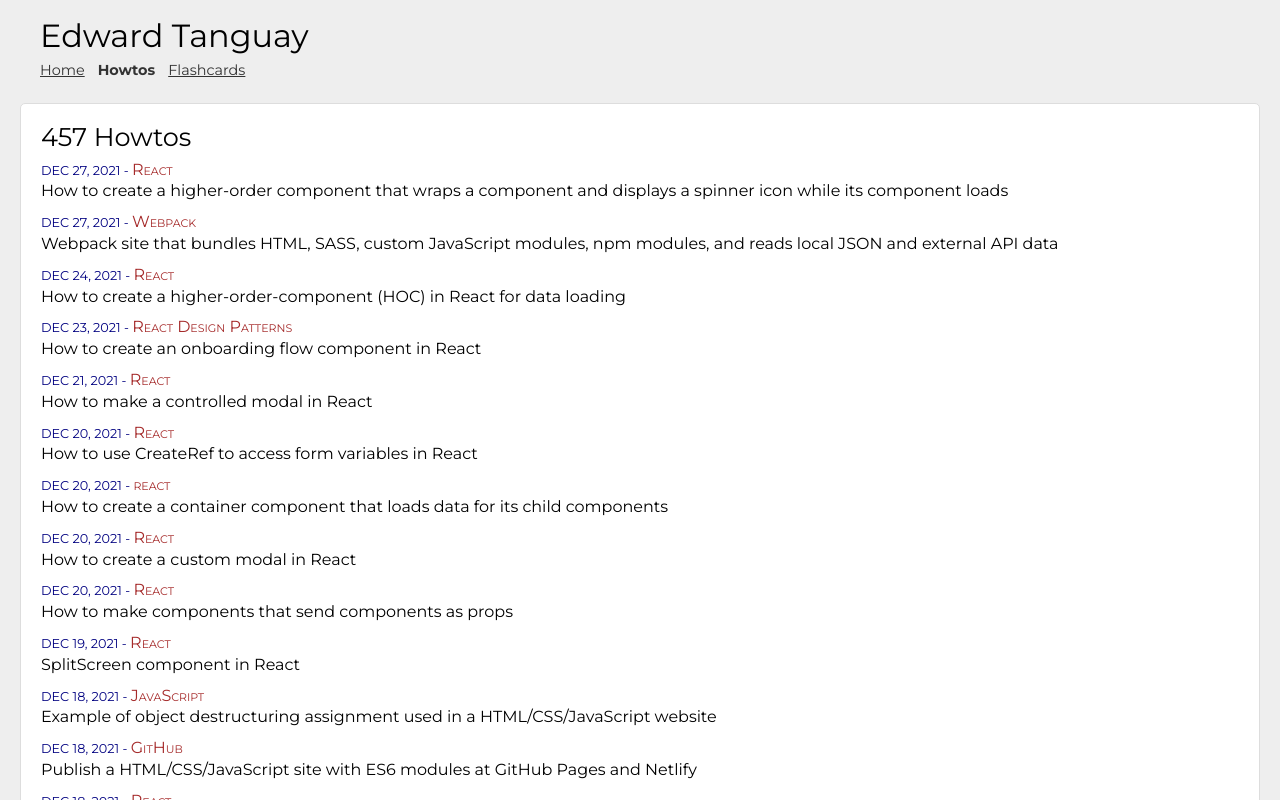
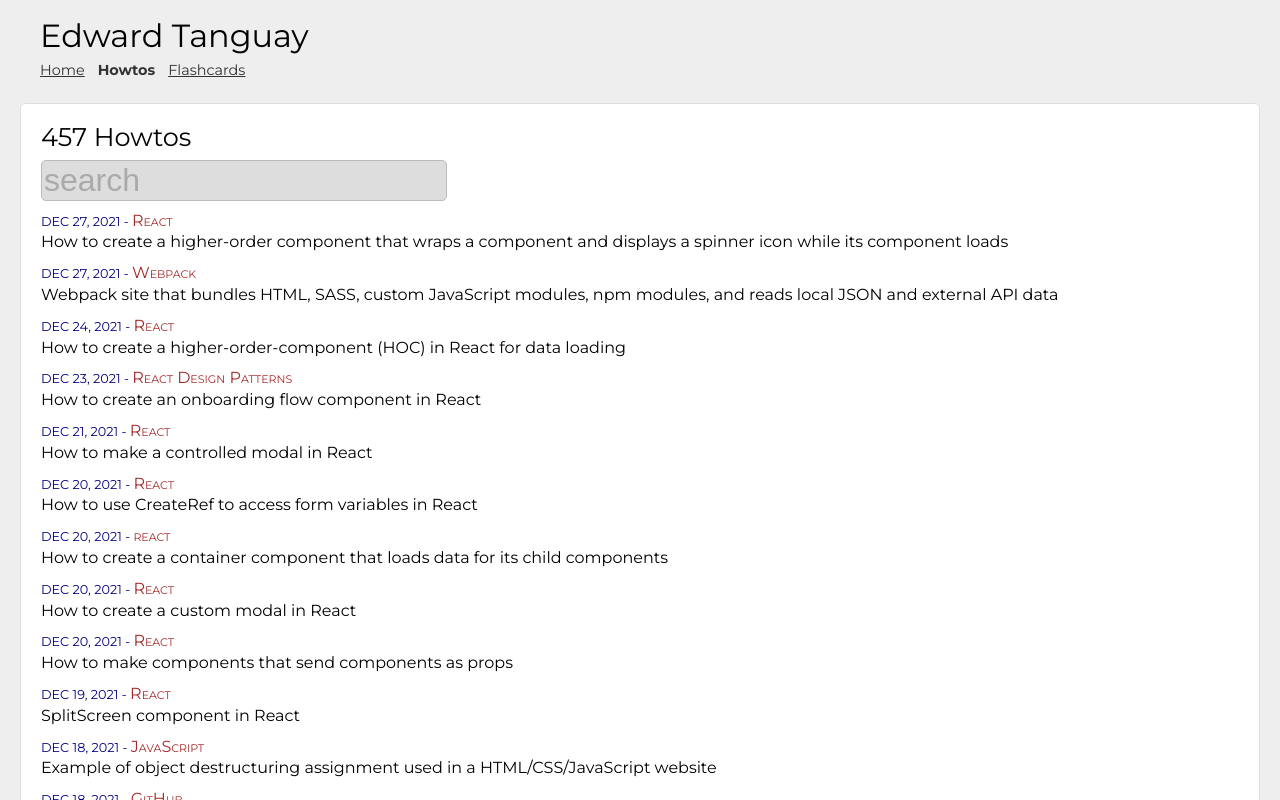
Before and after one commit to edwardtanguay/dpodreactcore, a React (Create React App) app: page /howtos in a window 1280 px wide. Shown: the top 800 px of the page. Built offline with nearby package versions, Linux system fonts and the light colour scheme.

Commit message:
search layout before functions

```diff
--- a/src/custom/pages/PageHowtos.tsx
+++ b/src/custom/pages/PageHowtos.tsx
@@ -64,7 +64,7 @@ const getItemsById = (id: number) => {
 
 function PageHowtos() {
 	const [howtos, setHowtos] = useState<IHowto[]>(getDefaultItems());
-	// const [searchText, setSearchText] = useState<string>("");
+	const [searchText, setSearchText] = useState<string>("");
 
 	const setItemsByIdCode = (idCode: string) => {
 		const items = getItems({ idCode, searchText: '', id: 0 });
@@ -88,6 +88,18 @@ function PageHowtos() {
 		document.documentElement.scrollTop = 0; // For Chrome, Firefox, IE and Opera
 	}
 
+	const displaySearchResults = (e: any) => {
+		const searchText: string = e.target.value;
+		setSearchText(searchText);
+		console.log(searchText);
+		// const theFilteredItems: IHowto[] = howtos.filter((m: any) => qstr.searchTextMatches(searchText, [m.title,m.body].join('|')));
+		// 	.setState({
+		// 	searchText,
+		// 	filteredItems: theFilteredItems
+		// });
+		// this.buildHowManyText(theFilteredItems.length);
+	}
+
 	return (
 		<>
 			<Helmet>
@@ -103,6 +115,13 @@ function PageHowtos() {
 				{howtos.length === 1 && (
 					<h2 className="title oneOfMany">1 of {initialHowtos.length} <span className="itemTypeTitle" onClick={() => setItemsByIdCode('newestFirst')}>Howtos</span></h2>
 				)}
+
+				{/* ========== SEARCH ========== */}
+				<div className="searchArea">
+					<div className="searchRow">
+						<input id="mainSearch" placeholder="search" type="text" value={searchText} className="form-control input-sm searchBox" onFocus={displaySearchResults} onChange={displaySearchResults} />
+					</div>
+				</div>
 
 				{/* ========== MULTIPLE RECORDS ========== */}
 				{howtos.length > 1 && (
--- a/src/system/styles/site.scss
+++ b/src/system/styles/site.scss
@@ -404,6 +404,7 @@ body {
 	}
 
 	// item page
+	$menuReduced: #bbb;
 	.itemLinkTitle {
 		cursor: pointer;
 	}
@@ -431,4 +432,73 @@ body {
 			}
 		}
 	}
+	.searchArea {
+		margin: 0 0 0px 0;
+		::placeholder {
+			color: #aaa;
+		}
+
+		.buttonRow {
+			margin: 0 5px 15px 5px;
+			display: flex;
+			flex-wrap: wrap;
+		}
+
+		.searchRow {
+			display: flex;
+			flex-wrap: wrap;
+			margin-bottom: 10px;
+		}
+
+		.btn-topic {
+			margin: 0 5px 5px 0;
+		}
+
+		.searchBox {
+			margin: 0 5px 0 0;
+			font-size: 2rem;
+			border: 1px solid #bbb;
+			border-radius: 5px;
+			background-color: #ddd;
+		}
+
+		.separator {
+			color: $menuReduced;
+		}
+
+		.category {
+			cursor: pointer;
+		}
+
+		.active {
+			background: $menuReduced;
+			font-weight: bold;
+			&:before {
+				content: " ";
+				white-space: pre;
+			}
+			&:after {
+				content: " ";
+				white-space: pre;
+			}
+		}
+
+		.category:hover {
+			background-color: $menuReduced;
+		}
+	}
+
+	/* smartphone view */
+	@media (max-width: 577px) {
+		.searchBox {
+			width: 240px;
+		}
+	}
+
+	/* computer/table view */
+	@media (min-width: 578px) {
+		.searchBox {
+			width: 400px;
+		}
+	}
 }
```
